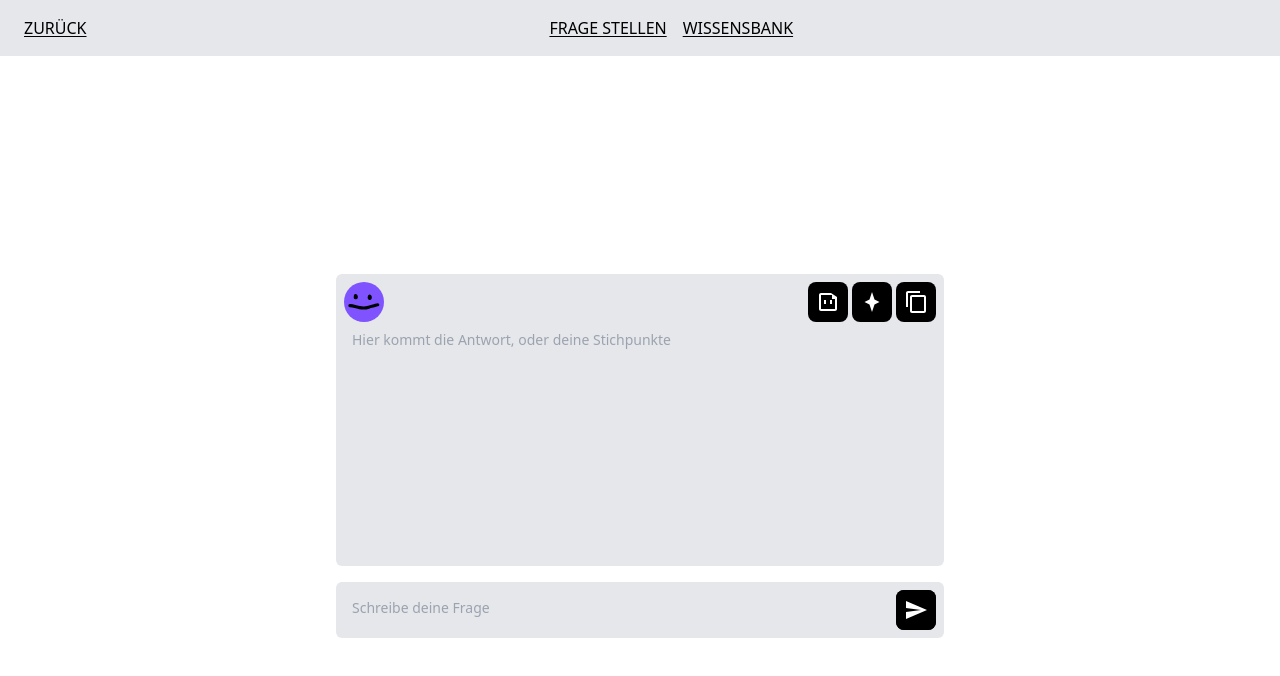
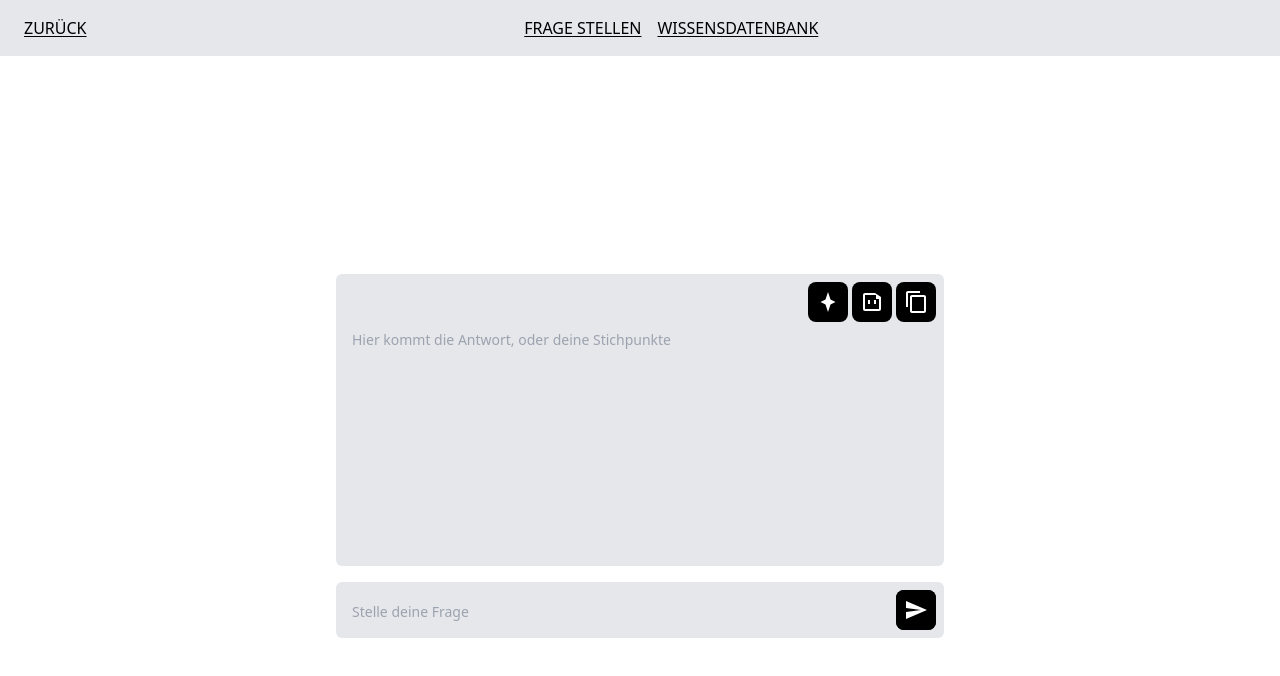
Before and after one commit to M4T1SS3/answer_ai, a Next.js app: page /ask in a window 1280 px wide. Shown: the top 676 px of the page. Built offline with nearby package versions, Linux system fonts and the light colour scheme; no server answers; sample sign-in values are in the browser's storage.

Commit message:
Add UI improvements and password hashing for registration

```diff
--- a/src/app/ask/page.tsx
+++ b/src/app/ask/page.tsx
@@ -148,21 +148,21 @@ const handleGoBackToOriginal = () => {
     <main className='grid place-items-center w-screen h-screen'>
     <section className="p-4 w-3/6">
         <div className="mb-4 p-2 bg-gray-200 rounded-md flex flex-col justify-between">
-            <div className='flex flex-row justify-between'>
-              <div className='rounded-full bg-[#7F53FF] h-10 w-10 grid place-items-center p-1'>
+            <div className='flex flex-row justify-end'>
+              {/* <div className='rounded-full bg-[#7F53FF] h-10 w-10 grid place-items-center p-1'>
                 <svg width="100%" height="100%" viewBox="0 0 40 20" fill="none" xmlns="http://www.w3.org/2000/svg">
                   <path d="M26.7011 3.31697C26.7011 1.8907 27.9998 3.4198 27.7957 4.63424C27.6072 5.75594 26.4797 5.6425 26.4797 4.48788" stroke="black" stroke-width="4" stroke-linecap="round"/>
                   <path d="M9.22138 2.57503C9.22138 1.14876 10.5201 2.67786 10.316 3.8923C10.1275 5.01399 9 4.90056 9 3.74594" stroke="black" stroke-width="4" stroke-linecap="round"/>
                   <path d="M2.40015 14.512C6.38596 14.7216 10.4876 16.2645 14.4386 17.0045C18.1118 17.6924 22.2171 17.6629 25.8102 16.4506C28.0088 15.7088 30.4811 15.2315 32.7358 14.7098C34.0873 14.3972 35.8349 13.4438 37.1818 13.4438" stroke="black" stroke-width="4" stroke-linecap="round"/>
                 </svg>
-                </div>
+                </div> */}
                 <div className='flex justify-center gap-x-1'>
-                      <Icon type={IconType.Save} onClick={handleSave}/>
                       {enhanced ? (
                         <Icon type={IconType.GoBack} onClick={handleGoBackToOriginal}/>
                       ) : (
                         <Icon type={IconType.Magic} onClick={handleEnhanceAnswer}/>
                       )}
+                      <Icon type={IconType.Save} onClick={handleSave}/>
                       {hasCopied ? (
                           <Icon type={IconType.Check}/>
                       ) : (
--- a/src/app/menu/page.tsx
+++ b/src/app/menu/page.tsx
@@ -43,6 +43,20 @@ interface MenuItemProps {
 }
 
 const MenuItem: React.FC<MenuItemProps> = ({ href, text, iconPaths, iconCircle }) => {
+    const locale = "de";
+    const translationMap: {[key: string]: {[key: string]: string}} = {
+        'en-US': {
+            'Wissensbank': 'Knowledge Base',
+            'Frage stellen': 'Ask A Question',
+        },
+        'de': {
+            'Wissensbank': 'Wissensbank',
+            'Frage stellen': 'Frage stellen',
+        },
+    };
+
+    const translatedText = translationMap[locale][text];
+
     return (
         <li className="bg-gray-200 p-2 w-[216px] h-[336px] rounded-md relative">
             <a href={href} className="grid place-items-end space-x-2 h-full">
@@ -54,7 +68,7 @@ const MenuItem: React.FC<MenuItemProps> = ({ href, text, iconPaths, iconCircle }
 
                 <div className="">
                     <h2 className="text-black uppercase text-2xl">
-                        {text}
+                    {translatedText}
                     </h2>
                 </div>
             </a>
--- a/src/app/signin/page.tsx
+++ b/src/app/signin/page.tsx
@@ -30,7 +30,7 @@ const SignIn = () => {
 
   return (
     <section className="min-h-screen flex items-center justify-center flex-col">
-        <div className="relative inline-block">
+        <div className="relative inline-block mb-8">
             <h1 className='text-3xl uppercase relative z-10'>Sign IN</h1>
             <div className='absolute top-1/2 transform w-full h-6 bg-[#7F53FF] z-0'></div>
         </div>
@@ -64,7 +64,7 @@ const SignIn = () => {
         <div className="flex items-center justify-between">
           <button
             type="submit"
-            className="bg-black w-full text-white  py-2 px-4 rounded grid place-items-center"
+            className="bg-black w-full text-white  h-12 rounded grid place-items-center"
           >
             Sign In
           </button>
--- a/src/components/ChatBox.tsx
+++ b/src/components/ChatBox.tsx
@@ -31,7 +31,14 @@ const ChatBox: React.FC<SearchBoxProps> = ({ inputValue, onInputChange, onSend,
   }, []);
 
   return (
-    <div className="flex w-full bg-gray-200 rounded-md p-2">
+<div className="flex items-center w-full bg-gray-200 rounded-md p-2">
+  {/* <div className='flex-none rounded-full bg-[#7F53FF] h-10 w-10 gplace-content-end place-items-center p-1'>
+    <svg width="100%" height="100%" viewBox="0 0 40 20" fill="none" xmlns="http://www.w3.org/2000/svg">
+      <path d="M26.7011 3.31697C26.7011 1.8907 27.9998 3.4198 27.7957 4.63424C27.6072 5.75594 26.4797 5.6425 26.4797 4.48788" stroke="black" stroke-width="4" stroke-linecap="round"/>
+      <path d="M9.22138 2.57503C9.22138 1.14876 10.5201 2.67786 10.316 3.8923C10.1275 5.01399 9 4.90056 9 3.74594" stroke="black" stroke-width="4" stroke-linecap="round"/>
+      <path d="M2.40015 14.512C6.38596 14.7216 10.4876 16.2645 14.4386 17.0045C18.1118 17.6924 22.2171 17.6629 25.8102 16.4506C28.0088 15.7088 30.4811 15.2315 32.7358 14.7098C34.0873 14.3972 35.8349 13.4438 37.1818 13.4438" stroke="black" stroke-width="4" stroke-linecap="round"/>
+    </svg>
+  </div> */}
   <textarea
     ref={textareaRef}
     className="flex-grow p-2 rounded-sm border-0 focus:ring-0 bg-gray-200 text-sm resize-none"
@@ -46,9 +53,9 @@ const ChatBox: React.FC<SearchBoxProps> = ({ inputValue, onInputChange, onSend,
         onSend();
       }
     }}
-        placeholder="Schreibe deine Frage"
+    placeholder="Stelle deine Frage"
   />
-      <div className='grid place-content-end'>
+  <div className='flex-none grid place-content-end'>
     <div className="w-10 h-10 grid place-items-center rounded-lg cursor-pointer bg-[#000000] text-white" >
     {isLoading ? (
           <div className="animate-spin rounded-full h-6 w-6 border-b-2 border-white"></div>
@@ -58,6 +65,7 @@ const ChatBox: React.FC<SearchBoxProps> = ({ inputValue, onInputChange, onSend,
       </div>
   </div>
 </div>
+
       );
 
     };
--- a/src/components/Navigation.tsx
+++ b/src/components/Navigation.tsx
@@ -9,25 +9,26 @@ type LinkItemType = {
 
 function LinkItem({ href, label }: LinkItemType) {
 
-    // const { locale } = useRouter();
-    // const translationMap = {
-    //   'en-US': {
-    //     'Go Back': 'Go Back',
-    //     'Ask A Question': 'Ask A Question',
-    //     'Knowledge Base': 'Knowledge Base',
-    //   },
-    //   'de': {
-    //     'Go Back': 'Zurück',
-    //     'Ask A Question': 'Frage stellen',
-    //     'Knowledge Base': 'Wissensdatenbank',
-    //   },
-    // };
+    const locale = "de";
+    const translationMap: {[key: string]: {[key: string]: string}} = {
+        'en-US': {
+            'Go Back': 'Go Back',
+            'Ask A Question': 'Ask A Question',
+            'Knowledge Base': 'Knowledge Base',
+        },
+        'de': {
+            'Go Back': 'Zurück',
+            'Ask A Question': 'Frage stellen',
+            'Knowledge Base': 'Wissensdatenbank',
+        },
+    };
 
-    // const translatedLabel = translationMap[locale][label];
+    const translatedLabel = translationMap[locale][label];
+
     return (
         <Link href={href}>
            <span className="text-[#000] text-md cursor-pointer underline-offset-2 underline uppercase">
-            {label}
+                {translatedLabel}
             </span>
         </Link>
     )
@@ -37,11 +38,11 @@ export default function Navigation() {
     return (
             <nav className="flex items-center justify-between w-full py-4 px-6 bg-gray-200">
                 <div className="flex-grow-0">
-                    <LinkItem href="/menu" label="Zurück" />
+                    <LinkItem href="/menu" label="Go Back" />
                 </div>
                 <div className="flex-grow flex justify-center gap-x-4">
-                    <LinkItem href="/ask" label="Frage stellen" />
-                    <LinkItem href="/knowledge" label="Wissensbank" />
+                    <LinkItem href="/ask" label="Ask A Question" />
+                    <LinkItem href="/knowledge" label="Knowledge Base" />
                 </div>
                 <div className="flex-grow-0">
                 </div>
--- a/src/components/QACard.tsx
+++ b/src/components/QACard.tsx
@@ -34,7 +34,7 @@ const QACard: React.FC<QACardProps> = ({ pair, onEdit,key }) => {
                 )}
             </button>
             <div className="text-left">
-                <h3 className="line-clamp-3">{pair.question}</h3>
+                <h3 className="line-clamp-3 mb-2 font-medium">{pair.question}</h3>
                 <p className='text-sm opacity-40 line-clamp-2'>{pair.answer}</p>
             </div>
         </li>
--- a/src/pages/api/auth/register.ts
+++ b/src/pages/api/auth/register.ts
@@ -66,6 +66,7 @@ export default async function register(req: NextApiRequest, res: NextApiResponse
     // Hash the password
     const hashedPassword = bcrypt.hashSync(password, 10);
     console.log("⛄⛄🦄🦄🦄")
+    console.log(hashedPassword)
 
     // Insert the new user into the database
     const { data, error } = await supabase.from('users').insert([
```
Lines whose indentation alone changed are shown as unchanged.
